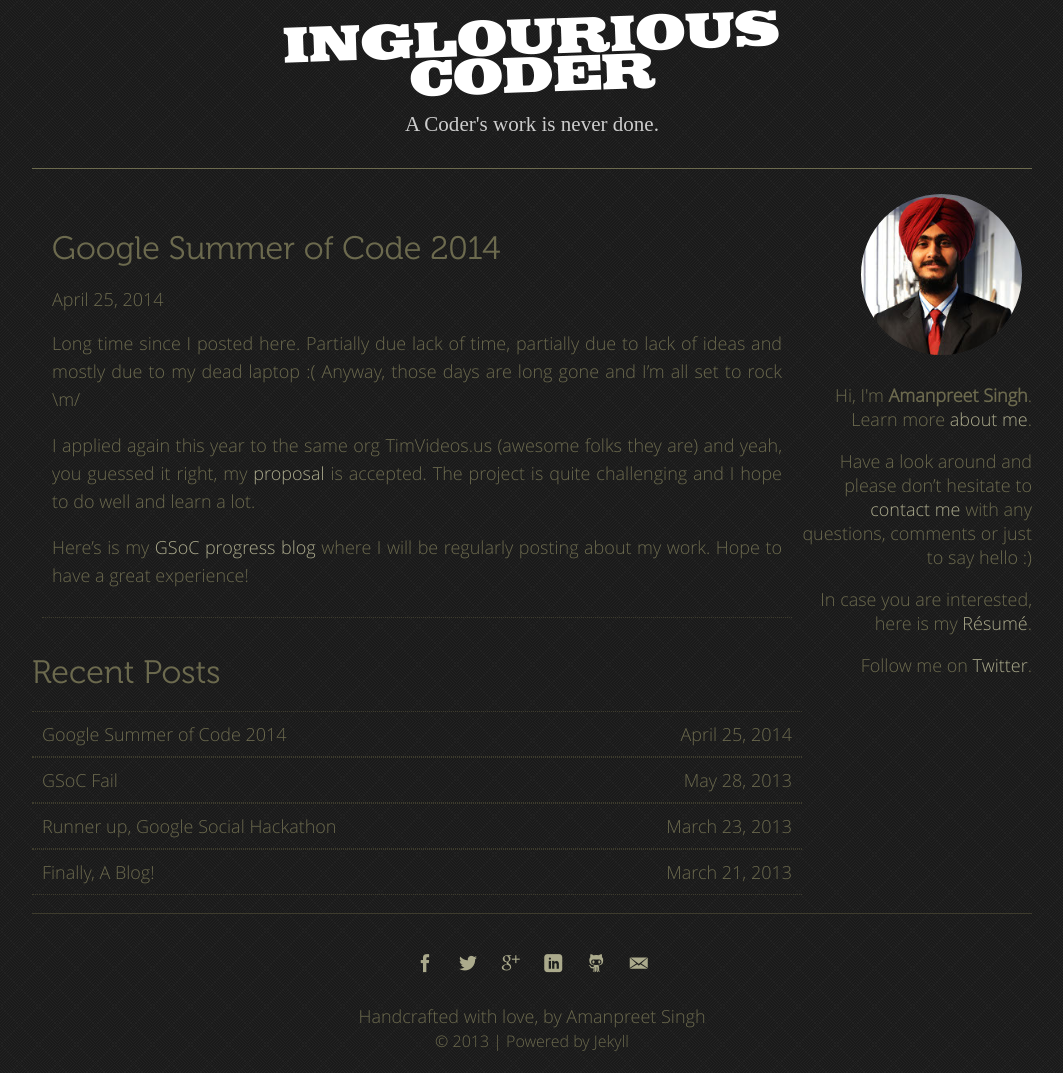
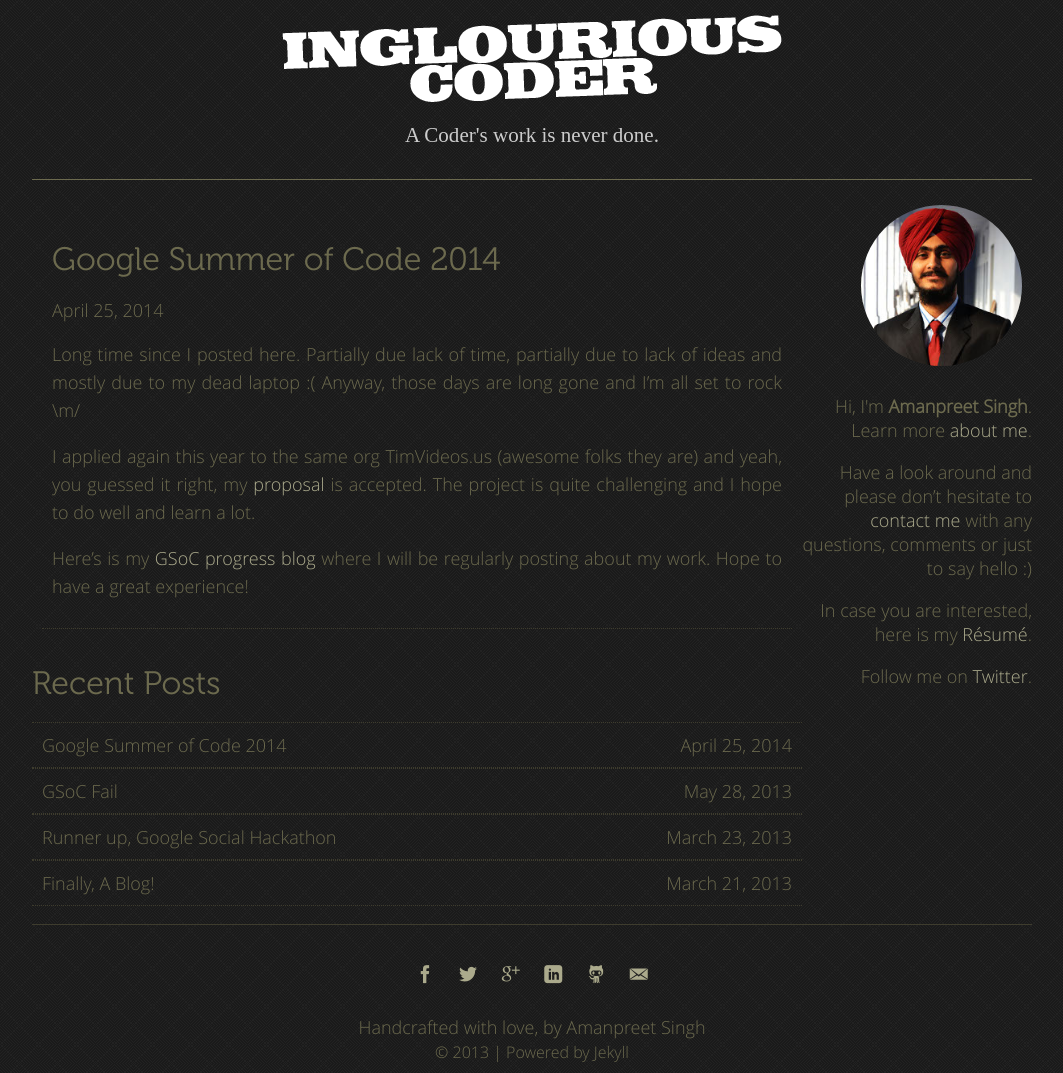
Before and after one commit to ApsOps/apsops.github.com, a Jekyll site: the page built from index.html, in a window 1280 px wide. Shown: the whole page, without its empty margins (108-1171 px from the left). Built offline with Jekyll 4.4.1, drawn with Linux system fonts in a browser that asks for light colours.

Commit message:
Use image instead of font for title

```diff
--- a/_layouts/default.html
+++ b/_layouts/default.html
@@ -25,7 +25,7 @@ layout: default
 
         <header>
             <div class="center">
-                <a href="/"><h1>{{ site.title }}</h1></a>
+                <a href="/"><img src="{{ site.url }}/images/title.png" alt="{{ site.title }}" /img></a>
                 <h3>{{ site.tagline }}</h3>
             </div>
         </header>
--- a/css/main.css
+++ b/css/main.css
@@ -133,20 +133,8 @@ header a:hover {
     text-decoration: none;
 }
 
-header a h1 {
-    width: 700px;
-    margin: auto;
-    font-family: 'inglourious';
-    font-size: 2.7em;
-    font-weight: 500;
-    color: #fff;
-    line-height: 38px;
-    text-align: center;
-    text-transform: uppercase;
-    transform:rotate(-2deg);
-    -o-transform:rotate(-2deg);
-    -moz-transform:rotate(-2deg);
-    -webkit-transform:rotate(-2deg);
+header a img {
+    max-width: 99%;
 }
 
 header h3 {
@@ -383,16 +371,6 @@ footer .social a.mail:hover {
   font-weight: 300;
   src: local('Open Sans Light'), local('OpenSans-Light'), url(http://themes.googleusercontent.com/static/fonts/opensans/v6/DXI1ORHCpsQm3Vp6mXoaTXhCUOGz7vYGh680lGh-uXM.woff) format('woff');
 }
-
-/*----------------------------------------------
-------------  Inglourious font -----------------
------------------------------------------------*/
-
-@font-face {
-  font-family: 'inglourious';
-  src: url("../fonts/inglourious/fette.ttf") format("truetype");
-  font-weight: normal;
-  font-style: normal; }
 
 /*----------------------------------------------
 --------------  Icon font  ---------------------
```
Also changed, not shown: fonts/inglourious/fette.ttf (deleted), images/title.png (added).
